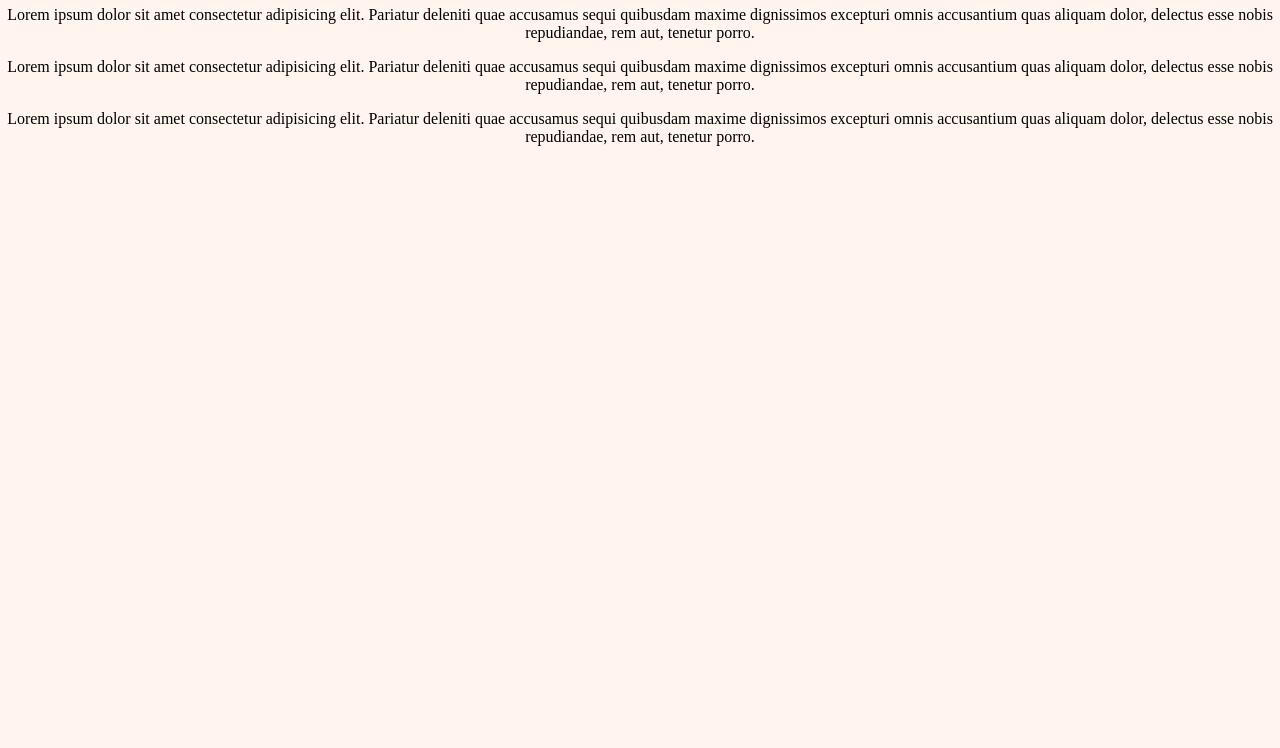
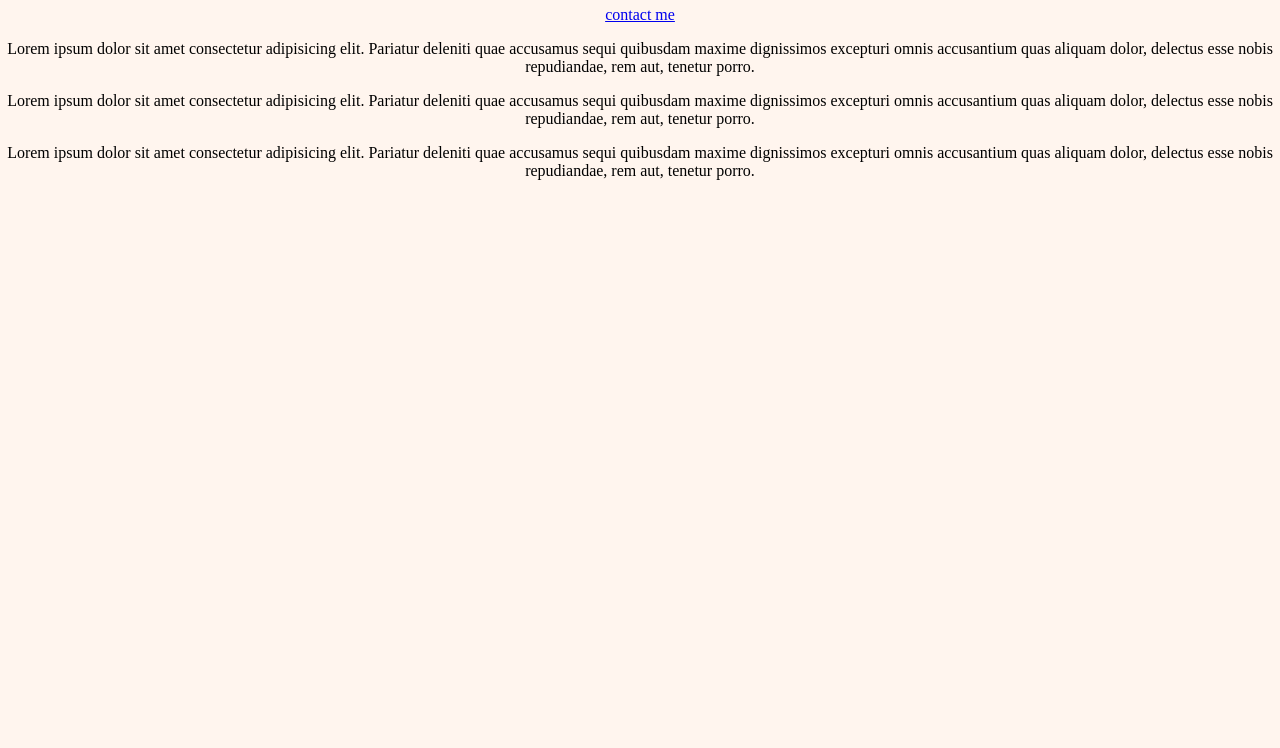
Before and after one commit to ChrisUdu/justjokes, a plain HTML site: page index.html in a window 1280 px wide. Shown: the part 52-800 px from the top of the page. Drawn offline with Linux system fonts and the light colour scheme.

Commit message:
Put in text for the contact link

```diff
--- a/index.html
+++ b/index.html
@@ -7,7 +7,7 @@
     </head>
     <body>
         <h1>Testing</h1>
-        <a href="/contact.html"></a>
+        <a href="/contact.html"> contact me </a>
         <p>Lorem ipsum dolor sit amet consectetur adipisicing elit. Pariatur deleniti quae accusamus sequi quibusdam maxime dignissimos excepturi omnis accusantium quas aliquam dolor, delectus esse nobis repudiandae, rem aut, tenetur porro.</p>
         <p>Lorem ipsum dolor sit amet consectetur adipisicing elit. Pariatur deleniti quae accusamus sequi quibusdam maxime dignissimos excepturi omnis accusantium quas aliquam dolor, delectus esse nobis repudiandae, rem aut, tenetur porro.</p>
         <p>Lorem ipsum dolor sit amet consectetur adipisicing elit. Pariatur deleniti quae accusamus sequi quibusdam maxime dignissimos excepturi omnis accusantium quas aliquam dolor, delectus esse nobis repudiandae, rem aut, tenetur porro.</p>
```
